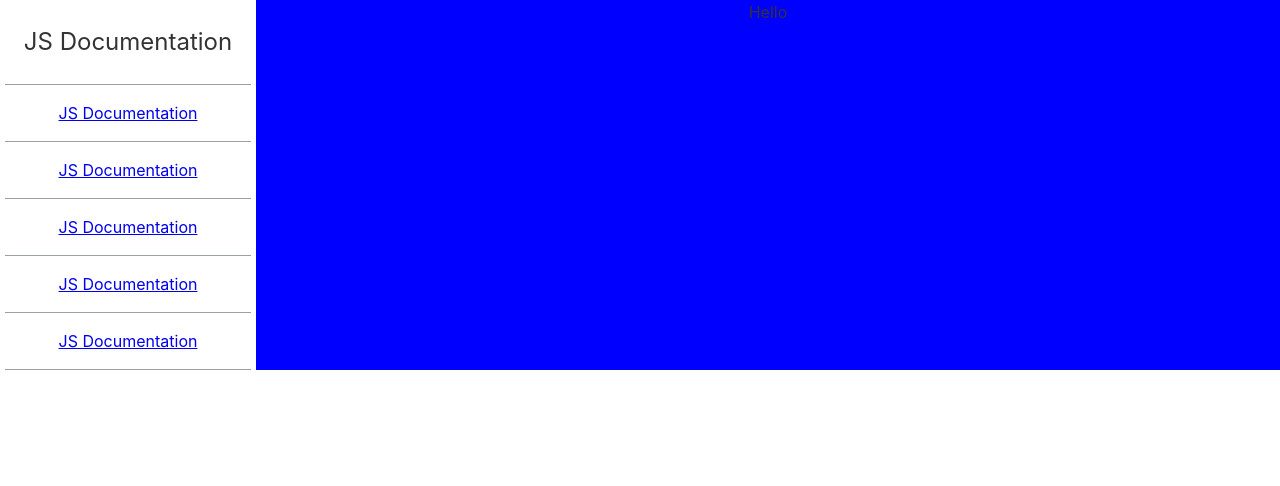
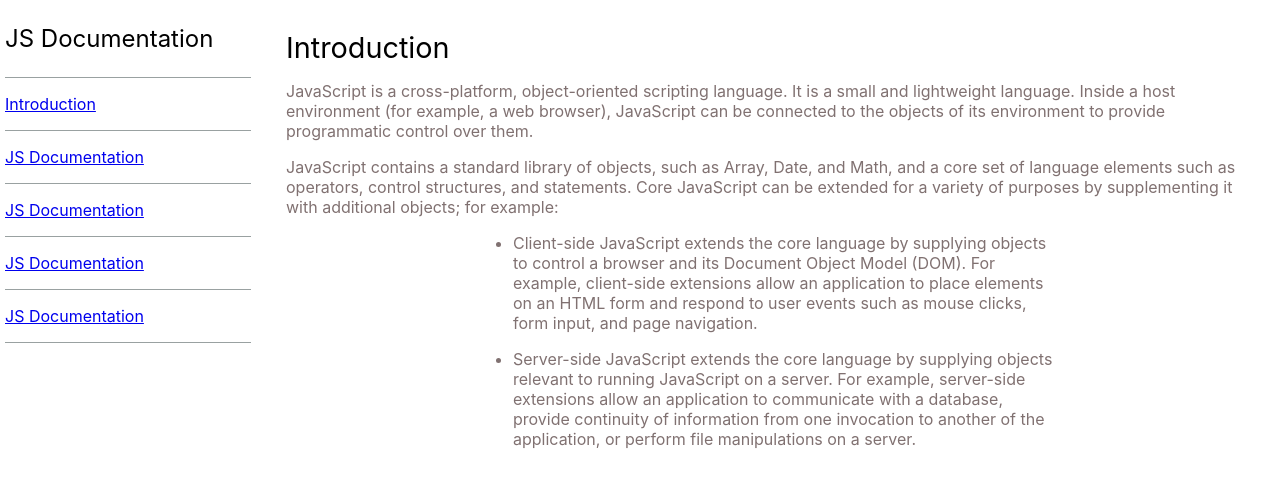
Before and after one commit to Bhavin789/Basic-HTML-CSS, a React (Create React App) app: page /documentation in a window 1280 px wide. Shown: the top 486 px of the page. Built offline with nearby package versions, Linux system fonts and the light colour scheme.

Commit message:
HTML: Add more elements to describe the left semantic of the page, WIP

```diff
--- a/src/App.css
+++ b/src/App.css
@@ -1,15 +1,12 @@
-body {
-  text-align: center;
-  line-height: 1.5;
-  color: #333;
-}
-
 .App {
   text-align: center;
 }
 
 #main {
   margin: 20px 10px 20px 10px;
+  text-align: center;
+  line-height: 1.5;
+  color: #333;
 }
 
 h1 {
--- a/src/css/documentation.css
+++ b/src/css/documentation.css
@@ -22,5 +22,17 @@
 }
 
 .content {
-  background-color: blue;
+  padding: 30px;
 }
+
+.header {
+  font-size: 1.8em;
+}
+
+p.doc {
+  color: #807171;
+}
+
+li.doc {
+  color: #807171;
+}
--- a/src/pages/DocumentationPage.tsx
+++ b/src/pages/DocumentationPage.tsx
@@ -6,8 +6,8 @@ const DocumentationPage = () => {
     <div id="main-doc">
       <nav id="navbar">
         <header className="nav-link header">JS Documentation</header>
-        <a href="#" className="nav-link">
-          JS Documentation
+        <a href="#Introduction" className="nav-link">
+          Introduction
         </a>
         <a href="#" className="nav-link">
           JS Documentation
@@ -22,8 +22,42 @@ const DocumentationPage = () => {
           JS Documentation
         </a>
       </nav>
-
-      <div className="content"> Hello</div>
+      <div className="content">
+        <section id="Introduction" className="main-section">
+          <header className="header">Introduction</header>
+          <p className="doc">
+            JavaScript is a cross-platform, object-oriented scripting language.
+            It is a small and lightweight language. Inside a host environment
+            (for example, a web browser), JavaScript can be connected to the
+            objects of its environment to provide programmatic control over
+            them.
+          </p>
+          <p className="doc">
+            JavaScript contains a standard library of objects, such as Array,
+            Date, and Math, and a core set of language elements such as
+            operators, control structures, and statements. Core JavaScript can
+            be extended for a variety of purposes by supplementing it with
+            additional objects; for example:
+          </p>
+          <ul>
+            <li className="doc">
+              Client-side JavaScript extends the core language by supplying
+              objects to control a browser and its Document Object Model (DOM).
+              For example, client-side extensions allow an application to place
+              elements on an HTML form and respond to user events such as mouse
+              clicks, form input, and page navigation.
+            </li>
+            <li className="doc">
+              Server-side JavaScript extends the core language by supplying
+              objects relevant to running JavaScript on a server. For example,
+              server-side extensions allow an application to communicate with a
+              database, provide continuity of information from one invocation to
+              another of the application, or perform file manipulations on a
+              server.
+            </li>
+          </ul>
+        </section>
+      </div>
     </div>
   );
 };
```
Also changed, not shown: 1 other file (tests, documents, lock files or other folders).
